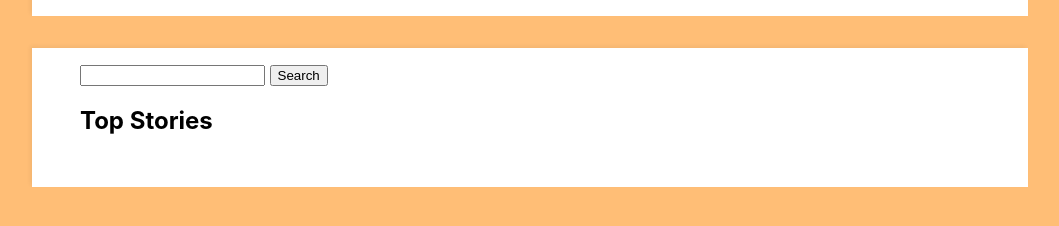
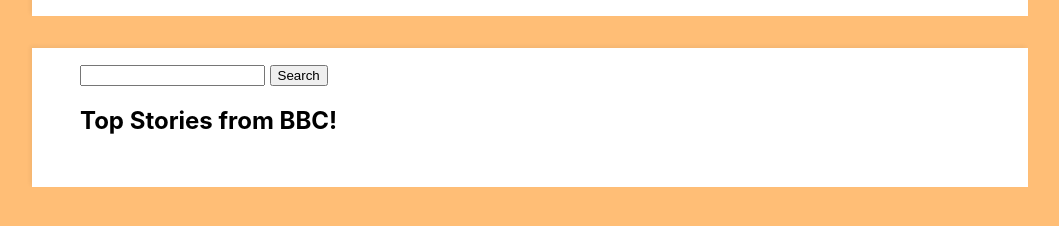
Before and after one commit to Callum3574/social_news_aws, a plain HTML site: page static/index.html in a window 1280 px wide. Shown: the part 130-356 px from the top of the page, without its empty margins (110-1169 px from the left). Drawn offline with Linux system fonts and the light colour scheme; no server answers.

Commit message:
UPDATE html

```diff
--- a/static/index.html
+++ b/static/index.html
@@ -14,7 +14,7 @@
     <input type="text" id="search"></input>
     <button id="submit-search">Search</button>
 </div>
-      <h2>Top Stories</h2>
+      <h2>Top Stories from BBC!</h2>
       <div id="stories"></div>
     </main>
   </body>
```
